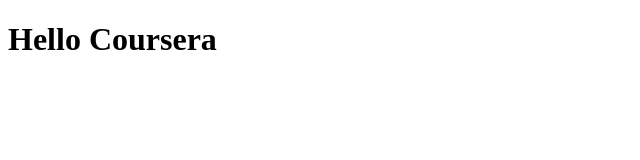
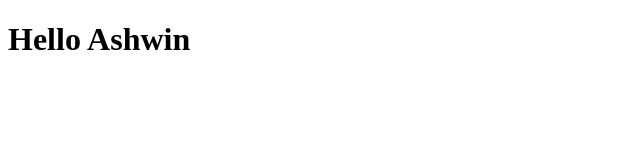
Before and after one commit to vinu5may/Coursera-Testing, a plain HTML site: page index.html in a window 1280 px wide. Shown: the full height of the page, 0-640 px from the left. Drawn offline with Linux system fonts and the light colour scheme.

Commit message:
Update index.html

```diff
--- a/index.html
+++ b/index.html
@@ -6,6 +6,6 @@
 	<title>Hello Nitheesh</title>
 </head>
 <body>
-   <h1>Hello Coursera</h1>
+   <h1>Hello Ashwin</h1>
 </body>
 </html>
```
